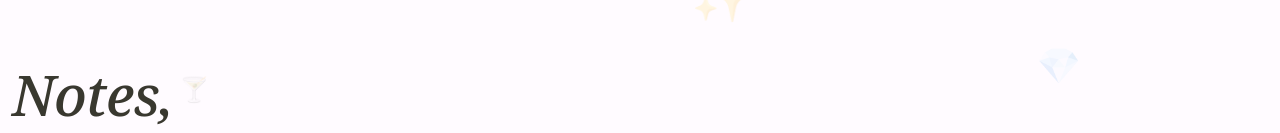
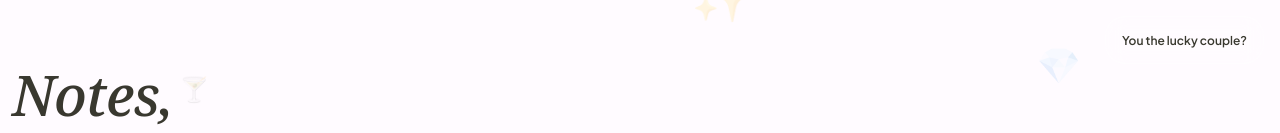
Before and after one commit to christie-joseph/dililo_notes, a React (Vite) app: page /write in a window 1280 px wide. Shown: the top 133 px of the page. Built offline with nearby package versions, Linux system fonts and the light colour scheme; no server answers; the database is empty.

Commit message:
feat: implement core app infrastructure, routing, context, and note management components

```diff
--- a/src/App.tsx
+++ b/src/App.tsx
@@ -7,19 +7,6 @@ import Write from './pages/Write';
 import Favs from './pages/Favs';
 import Search from './pages/Search';
 import ThankYou from './pages/ThankYou';
-
-const AdminSettings = () => {
-  const { role, setRole } = useAppContext();
-  return (
-    <div className="page-container compositional-content" style={{ display: 'flex', flexDirection: 'column', alignItems: 'center', justifyContent: 'center', height: '100vh', gap: '1rem' }}>
-      <h1 className="display-lg">Admin</h1>
-      <p className="body-md">Current Role: {role}</p>
-      <button className="primary" onClick={() => setRole('dililo')} style={{ width: '200px' }}>Unlock Reader</button>
-      <button className="secondary" onClick={() => setRole('default')} style={{ width: '200px', background: 'transparent', border: '1px solid var(--outline-variant)' }}>Lock to Writer</button>
-      <a href="/" style={{ marginTop: '2rem', color: 'var(--primary)', fontWeight: 600 }}>Return App</a>
-    </div>
-  );
-};
 
 const LoadingScreen = () => (
   <div style={{
@@ -63,7 +50,6 @@ const AppContent = () => {
               <Route path="/" element={<Home />} />
               <Route path="/favs" element={<Favs />} />
               <Route path="/search" element={<Search />} />
-              <Route path="/admin" element={<AdminSettings />} />
               <Route path="*" element={<Navigate to="/" replace />} />
             </Routes>
             <BottomNav />
@@ -72,7 +58,6 @@ const AppContent = () => {
           <Routes>
             <Route path="/write" element={<Write />} />
             <Route path="/thank-you" element={<ThankYou />} />
-            <Route path="/admin" element={<AdminSettings />} />
             <Route path="*" element={<Navigate to="/write" replace />} />
           </Routes>
         )}
--- a/src/components/BottomNav.tsx
+++ b/src/components/BottomNav.tsx
@@ -1,8 +1,11 @@
 import React from 'react';
 import { NavLink } from 'react-router-dom';
-import { Home, Heart, Search } from 'lucide-react';
+import { Home, Heart, Search, Lock } from 'lucide-react';
+import { useAppContext } from '../context/AppContext';
 
 const BottomNav = () => {
+  const { setRole } = useAppContext();
+
   const getNavClass = ({ isActive }: { isActive: boolean }) => {
     return isActive ? 'nav-item active' : 'nav-item';
   };
@@ -18,6 +21,14 @@ const BottomNav = () => {
       <NavLink to="/favs" className={getNavClass}>
         <Heart size={24} />
       </NavLink>
+      <button
+        className="nav-item"
+        onClick={() => setRole('default')}
+        style={{ background: 'none', border: 'none', cursor: 'pointer' }}
+        title="Lock Admin Mode"
+      >
+        <Lock size={24} />
+      </button>
       <style>{`
         .nav-item {
           display: flex;
--- a/src/components/NoteCard.tsx
+++ b/src/components/NoteCard.tsx
@@ -1,5 +1,5 @@
 import React, { useState } from 'react';
-import { Heart } from 'lucide-react';
+import { Heart, Trash2 } from 'lucide-react';
 import { useAppContext } from '../context/AppContext';
 import type { Note } from '../context/AppContext';
 
@@ -9,7 +9,9 @@ interface NoteCardProps {
 }
 
 const NoteCard: React.FC<NoteCardProps> = ({ note, variant = 'home' }) => {
-  const { toggleFav } = useAppContext();
+  const { toggleFav, deleteNote } = useAppContext();
+
+  const enableDelete = true; // Visibility flag for the delete option
 
   const isHome = variant === 'home';
   const isFavs = variant === 'favs';
@@ -38,6 +40,21 @@ const NoteCard: React.FC<NoteCardProps> = ({ note, variant = 'home' }) => {
           <h2 className={isHome || isExpanded ? "title-md" : "title-sm"}>{note.title}</h2>
           <span className="label-sm">From {note.author} {isHome || isExpanded ? `to ${note.toPerson} • ` : '• '}{formattedDate}</span>
         </div>
+        <div style={{ display: 'flex', gap: '0.5rem', alignItems: 'center' }}>
+          {enableDelete && (
+            <button
+              style={{ padding: '8px', minWidth: 'unset', minHeight: 'unset', borderRadius: '50%', background: 'transparent' }}
+              onClick={(e) => {
+                e.stopPropagation();
+                if (window.confirm('Are you sure you want to delete this note?')) {
+                  deleteNote(note.id);
+                }
+              }}
+              title="Delete Note"
+            >
+              <Trash2 size={20} color="var(--error)" />
+            </button>
+          )}
           <button
             style={{ padding: '8px', minWidth: 'unset', minHeight: 'unset', borderRadius: '50%', background: 'transparent' }}
             onClick={(e) => {
@@ -47,6 +64,7 @@ const NoteCard: React.FC<NoteCardProps> = ({ note, variant = 'home' }) => {
           >
             <Heart size={24} fill={note.isFav ? 'var(--error)' : 'none'} color={note.isFav ? 'var(--error)' : 'var(--outline)'} />
           </button>
+        </div>
       </div>
 
 
--- a/src/context/AppContext.tsx
+++ b/src/context/AppContext.tsx
@@ -1,4 +1,4 @@
-import React, { createContext, useContext, useState, ReactNode, useEffect } from 'react';
+import { createContext, useContext, useState, type ReactNode, useEffect } from 'react';
 import {
   collection,
   onSnapshot,
@@ -8,6 +8,7 @@ import {
   serverTimestamp,
   query,
   orderBy,
+  deleteDoc,
 } from 'firebase/firestore';
 import { db } from '../lib/firebase';
 
@@ -33,6 +34,7 @@ interface AppContextType {
   addNote: (note: Omit<Note, 'id' | 'isFav' | 'createdAt'>) => Promise<void>;
   toggleFav: (id: string) => Promise<void>;
   editNote: (id: string, newText: string) => Promise<void>;
+  deleteNote: (id: string) => Promise<void>;
 }
 
 const AppContext = createContext<AppContextType | undefined>(undefined);
@@ -108,8 +110,12 @@ export const AppProvider = ({ children }: { children: ReactNode }) => {
     await updateDoc(doc(db, 'notes', id), { text: newText });
   };
 
+  const deleteNote = async (id: string) => {
+    await deleteDoc(doc(db, 'notes', id));
+  };
+
   return (
-    <AppContext.Provider value={{ role, setRole, notes, loading, error, addNote, toggleFav, editNote }}>
+    <AppContext.Provider value={{ role, setRole, notes, loading, error, addNote, toggleFav, editNote, deleteNote }}>
       {children}
     </AppContext.Provider>
   );
--- a/src/pages/Write.tsx
+++ b/src/pages/Write.tsx
@@ -47,7 +47,7 @@ const CustomDropdown = ({ options, value, onChange }: { options: string[], value
 };
 
 const Write = () => {
-  const { addNote } = useAppContext();
+  const { addNote, setRole } = useAppContext();
   const navigate = useNavigate();
 
   const [title, setTitle] = useState('');
@@ -78,9 +78,44 @@ const Write = () => {
     }
   };
 
+  const handleAdminLogin = () => {
+    const pwd = window.prompt('Enter admin password:');
+    if (pwd === 'miloSnipSnip:(') {
+      setRole('dililo');
+    } else if (pwd !== null) {
+      alert('Incorrect password');
+    }
+  };
+
   return (
     <>
       <DynamicBackground person={toPerson} />
+
+      <button
+        onClick={handleAdminLogin}
+        style={{
+          position: 'absolute',
+          top: '1rem',
+          right: '1rem',
+          zIndex: 50,
+          background: 'rgba(255, 255, 255, 0.2)',
+          backdropFilter: 'blur(10px)',
+          WebkitBackdropFilter: 'blur(10px)',
+          border: '1px solid rgba(255, 255, 255, 0.4)',
+          borderRadius: '20px',
+          padding: '0.5rem 1rem',
+          fontSize: '0.75rem',
+          fontWeight: 600,
+          color: 'var(--on-surface)',
+          cursor: 'pointer',
+          transition: 'background 0.2s',
+        }}
+        onMouseOver={(e) => e.currentTarget.style.background = 'rgba(255, 255, 255, 0.4)'}
+        onMouseOut={(e) => e.currentTarget.style.background = 'rgba(255, 255, 255, 0.2)'}
+      >
+        You the lucky couple?
+      </button>
+
       <div className="page-container compositional-content" style={{ zIndex: 10, position: 'relative' }}>
         <header style={{ marginTop: '2rem' }}>
           <h1 className="display-lg" style={{ background: 'none', WebkitTextFillColor: 'initial', color: 'var(--on-surface)' }}>
```
Lines whose indentation alone changed are shown as unchanged.
